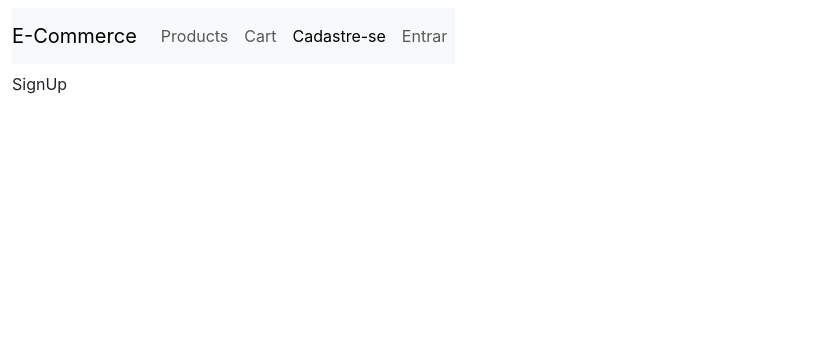
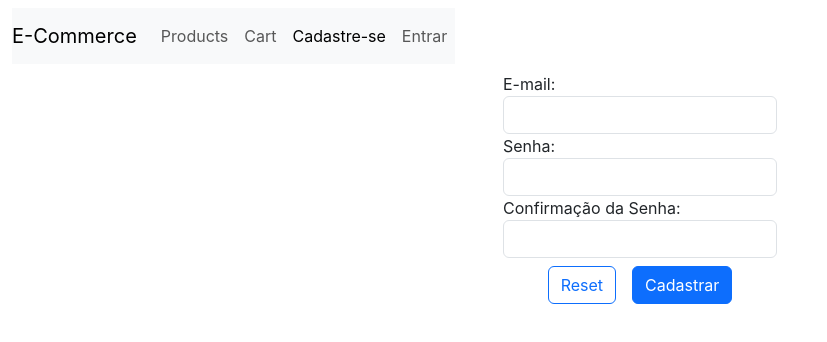
Before and after one commit to vitor-msp/e-commerce, a React (Create React App) app in the folder frontend/: page /signup in a window 1280 px wide. Shown: the top 342 px of the page, without its empty margins (0-827 px from the left). Built offline with nearby package versions, Linux system fonts and the light colour scheme; no server answers.

Commit message:
feat(component): created form signup

```diff
--- a/frontend/src/pages/SignIn.tsx
+++ b/frontend/src/pages/SignIn.tsx
@@ -4,7 +4,6 @@ export const SignIn = () => {
   return (
     <>
       <Navbar />
-      SignIn
     </>
   );
 };
--- a/frontend/src/pages/SignUp.tsx
+++ b/frontend/src/pages/SignUp.tsx
@@ -4,7 +4,26 @@ export const SignUp = () => {
   return (
     <>
       <Navbar />
-      SignUp
+      <form action="" className="d-flex flex-column jusify-content-center">
+        <div className="mx-auto">
+          <label htmlFor="">E-mail:</label>
+          <input type="email" className="form-control w-auto" />
+        </div>
+        <div className="mx-auto">
+          <label htmlFor="">Senha:</label>
+          <input type="password" className="form-control w-auto" />
+        </div>
+        <div className="mx-auto">
+          <label htmlFor="">Confirmação da Senha:</label>
+          <input type="password" className="form-control w-auto" />
+        </div>
+        <div className="mx-auto my-2">
+          <input type="reset" className="btn btn-outline-primary mx-2" />
+          <button type="button" className="btn btn-primary mx-2">
+            Cadastrar
+          </button>
+        </div>
+      </form>
     </>
   );
 };
```
